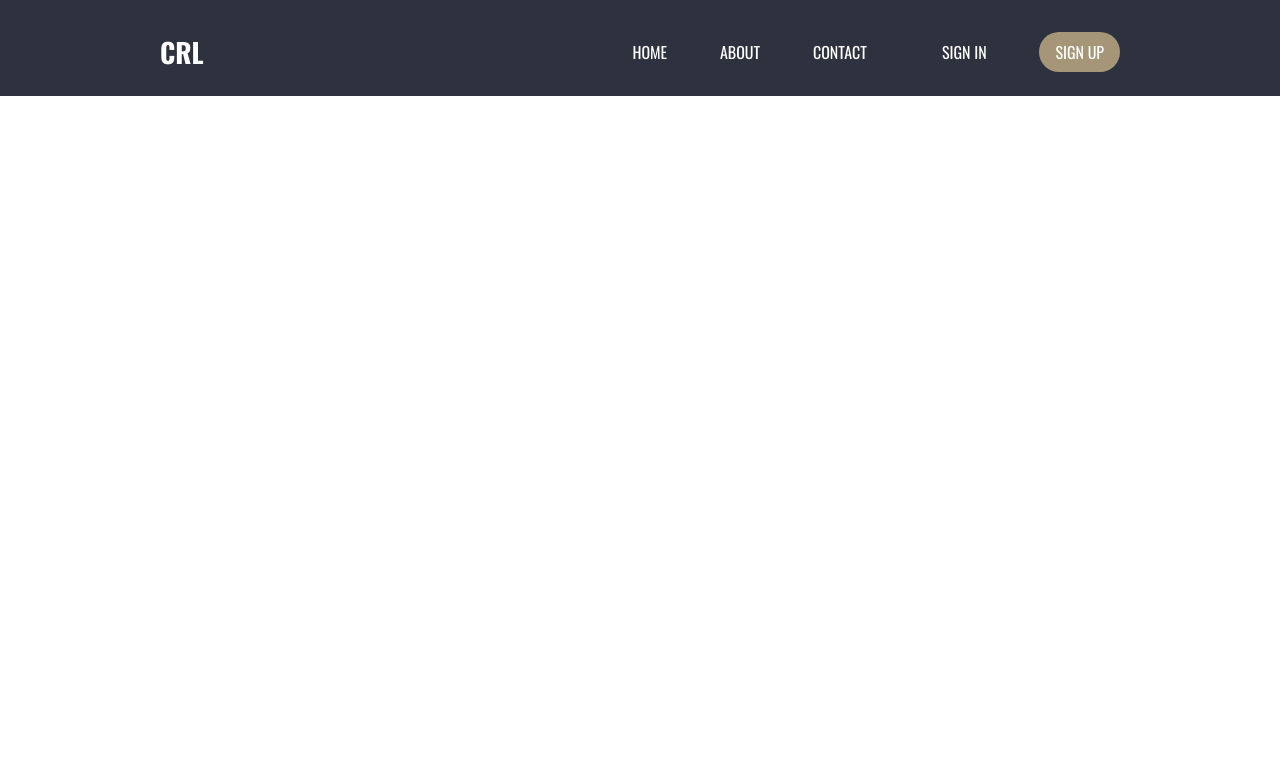
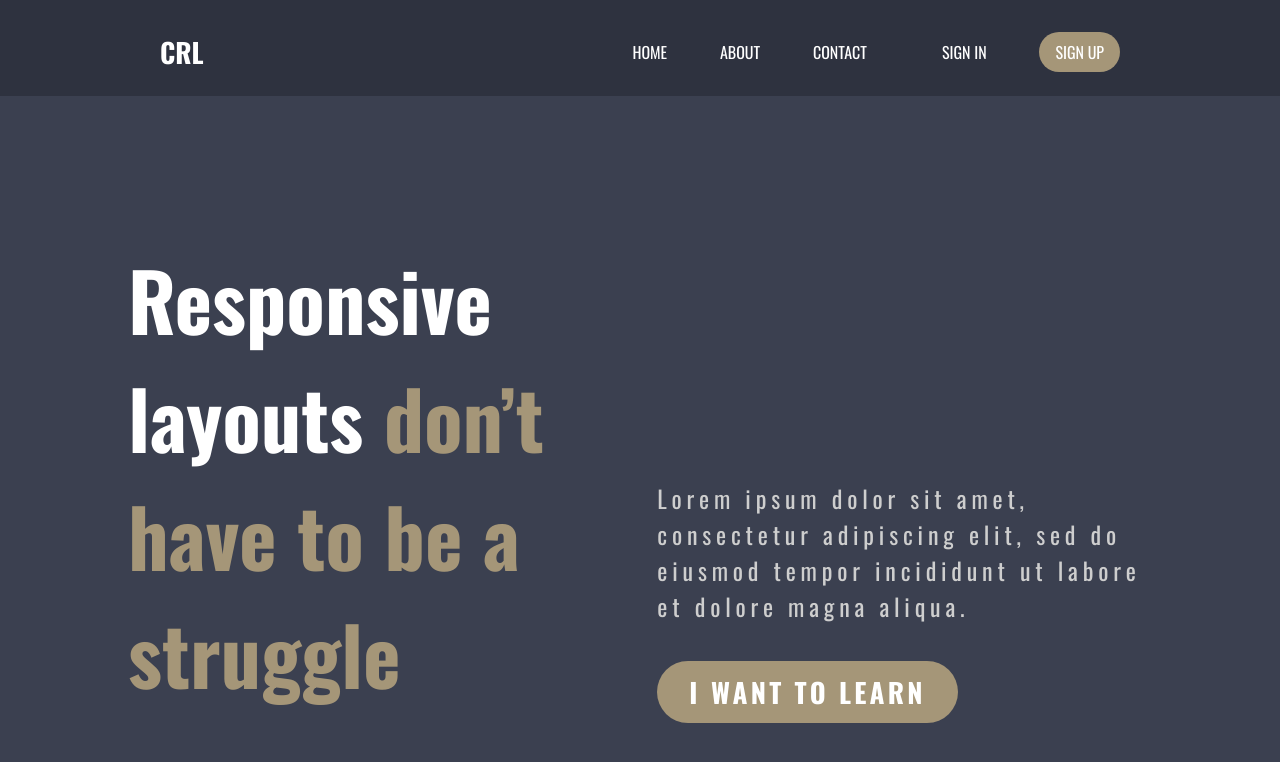
Before and after one commit to Alidhuniya/Conquering-responsive-layout, a plain HTML site: page kevin-powell/Final Challenge/index.html in a window 1280 px wide. Drawn offline with nearby package versions, Linux system fonts and the light colour scheme.

Commit message:
mainContainer added

```diff
--- a/kevin-powell/Final Challenge/index.html
+++ b/kevin-powell/Final Challenge/index.html
@@ -1,12 +1,16 @@
 <!DOCTYPE html>
 <html lang="en">
   <head>
-    <meta charset="UTF-8">
-    <meta name="viewport" content="width=device-width, initial-scale=1.0">
+    <meta charset="UTF-8" />
+    <meta name="viewport" content="width=device-width, initial-scale=1.0" />
     <title>Final Challenge - Conquering Responsive Layout</title>
-    <link href="https://fonts.googleapis.com/css?family=Oswald:400,600,700&display=swap" rel="stylesheet">
-    <link rel="stylesheet" href="css/style.css">
+    <link
+      href="https://fonts.googleapis.com/css?family=Oswald:400,600,700&display=swap"
+      rel="stylesheet"
+    />
+    <link rel="stylesheet" href="css/style.css" />
   </head>
+
   <body>
     <!-- nav -->
     <header class="header">
@@ -29,6 +33,30 @@
     </header>
     <!-- End-nav -->
 
-
+    <!-- main -->
+    <main class="main">
+      <section class="mainContainer">
+        <div class="mainContainer__heading">
+          <h1 class="mainContainer__h1">
+            Responsive layouts
+            <span class="mainContainer__span">
+              don’t have to be a struggle</span
+            >
+          </h1>
+        </div>
+        <div class="mainContainer__leftContent">
+            <div class="mainContainer__dv">
+          <p class="mainContainer__p">
+            Lorem ipsum dolor sit amet, consectetur adipiscing elit, sed do
+            eiusmod tempor incididunt ut labore et dolore magna aliqua.
+          </p>
+        </div>
+          <div class="mainContainer__dv1">
+          <a class="mainContainer__a" href="#">I want to Learn</a>
+        </div>
+        </div>
+      </section>
+    </main>
+    <!-- end-main -->
   </body>
 </html>
--- a/kevin-powell/Final Challenge/sass/style.scss
+++ b/kevin-powell/Final Challenge/sass/style.scss
@@ -40,6 +40,7 @@ $dark: #2E323F;
 $semiDark: #3B4050;
 $lightDark: #6F737F;
 $white: #fff;
+$lightWhite: #cecece;
 $lightYellow: #A59678;
 // breakpoints
 $break1: "(max-width:500px)";
@@ -77,7 +78,6 @@ a {
     color: $white;
     text-transform: uppercase;
 }
-
 
 
 // header
@@ -166,3 +166,66 @@ a {
     border-radius: 50px;
 
 }
+
+// mainContainer
+
+.mainContainer {
+    background-color: $semiDark;
+    padding: 9rem 8rem 9rem 8rem;
+    display: flex;
+
+    @media all and #{$break2} {
+       @include verticleCentering;
+    }
+
+    @media all and (max-width: 637px) {
+        padding: 9rem 1rem 9rem 1rem;
+        @include verticleCentering;
+    }
+}
+
+.mainContainer__h1 {
+    max-width: 13ch;
+    font-size: 5rem;
+    font-weight: map-get($fontWeights, "black");
+}
+.mainContainer__span {
+    color: $lightYellow;
+}
+
+.mainContainer__leftContent {
+    align-self: flex-end;
+
+    @media all and #{$break2} {
+       align-self: flex-start;
+       margin-top: 3rem;
+    }
+
+    @media all and (max-width: 637px) {
+        margin-top: 2.5rem;
+    }
+}
+
+.mainContainer__heading + .mainContainer__leftContent {
+    margin-left: 4rem;
+
+
+}
+.mainContainer__p {
+    max-width: 49ch;
+    color: #cecece;
+    font-size: 1.5rem;
+    letter-spacing: 0.3rem;
+    font-weight: 400;
+}
+.mainContainer__dv1 {
+    margin-top: 3rem;
+}
+.mainContainer__a {
+    background-color: $lightYellow;
+    font-weight: map-get($fontWeights, "black" );
+    font-size: 1.7rem;
+    padding: 0.7rem 2rem 0.7rem 2rem;
+    border-radius: 35px;
+    letter-spacing: 0.2rem;
+}
```
Also changed, not shown: kevin-powell/Final Challenge/css/minified/style.min.css, kevin-powell/Final Challenge/css/style.css, 2 other files. Lines whose indentation alone changed are shown as unchanged.
